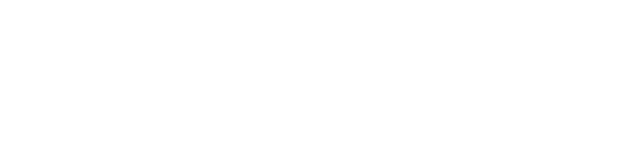
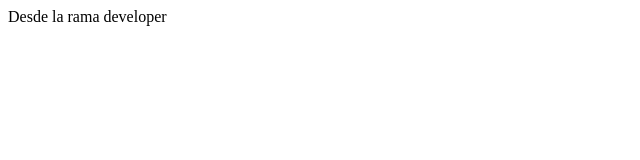
Before and after one commit to jmgomezf17/git-tutorial, a plain HTML site: page index.html in a window 1280 px wide. Shown: the whole page, without its empty margins (0-640 px from the left). Drawn offline with Linux system fonts and the light colour scheme.

Commit message:
Nuevo cambio

```diff
--- a/index.html
+++ b/index.html
@@ -6,6 +6,6 @@
     <title>Document</title>
 </head>
 <body>
-
+    Desde la rama developer
 </body>
 </html>
```
